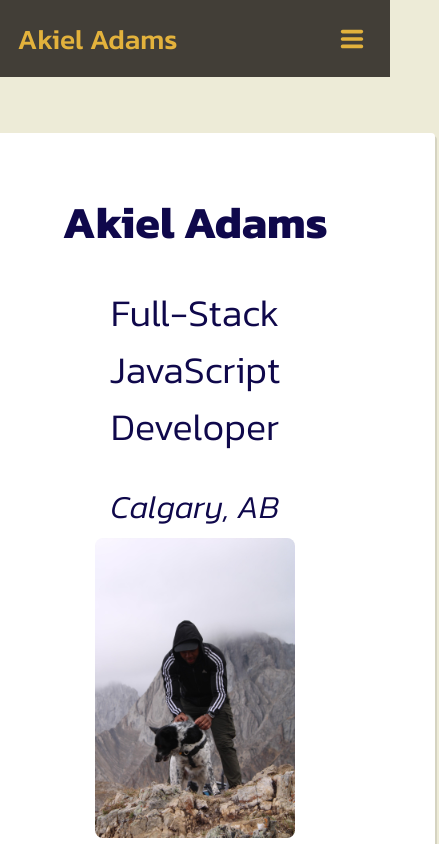
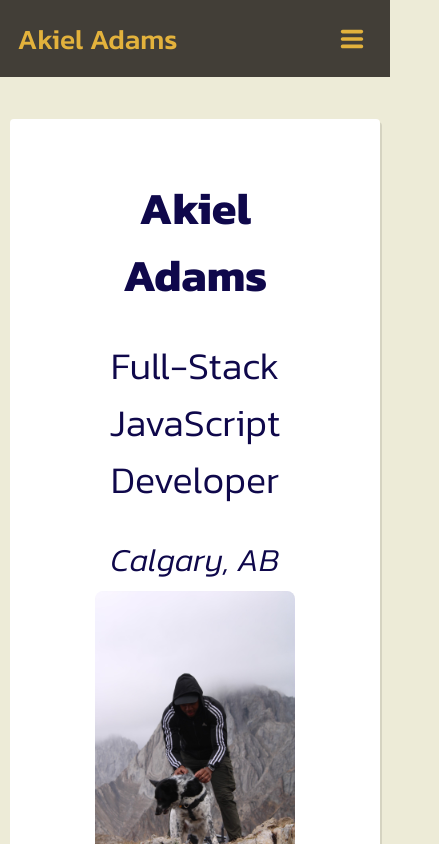
Before and after one commit to Avcx/avcx.github.io, a React (Vite) app: page / in a window 390 px wide. Shown: the top 844 px of the page, 439 px wide, since content can reach past the window. Built offline with nearby package versions, Linux system fonts and the light colour scheme.

Commit message:
Fixed Mobile Design

```diff
--- a/src/index.css
+++ b/src/index.css
@@ -199,6 +199,11 @@ main {
   color: #0f084b;
 }
 
+a:hover {
+  background-color: #4f3e15;
+  color: white;
+}
+
 /* Projects */
 
 .project {
@@ -310,7 +315,8 @@ main {
   }
   .section-content {
     flex-direction: column;
-    min-width: 480px;
+    min-width: auto;
+    margin: 3rem 0;
   }
 
   .hero-card {
```
